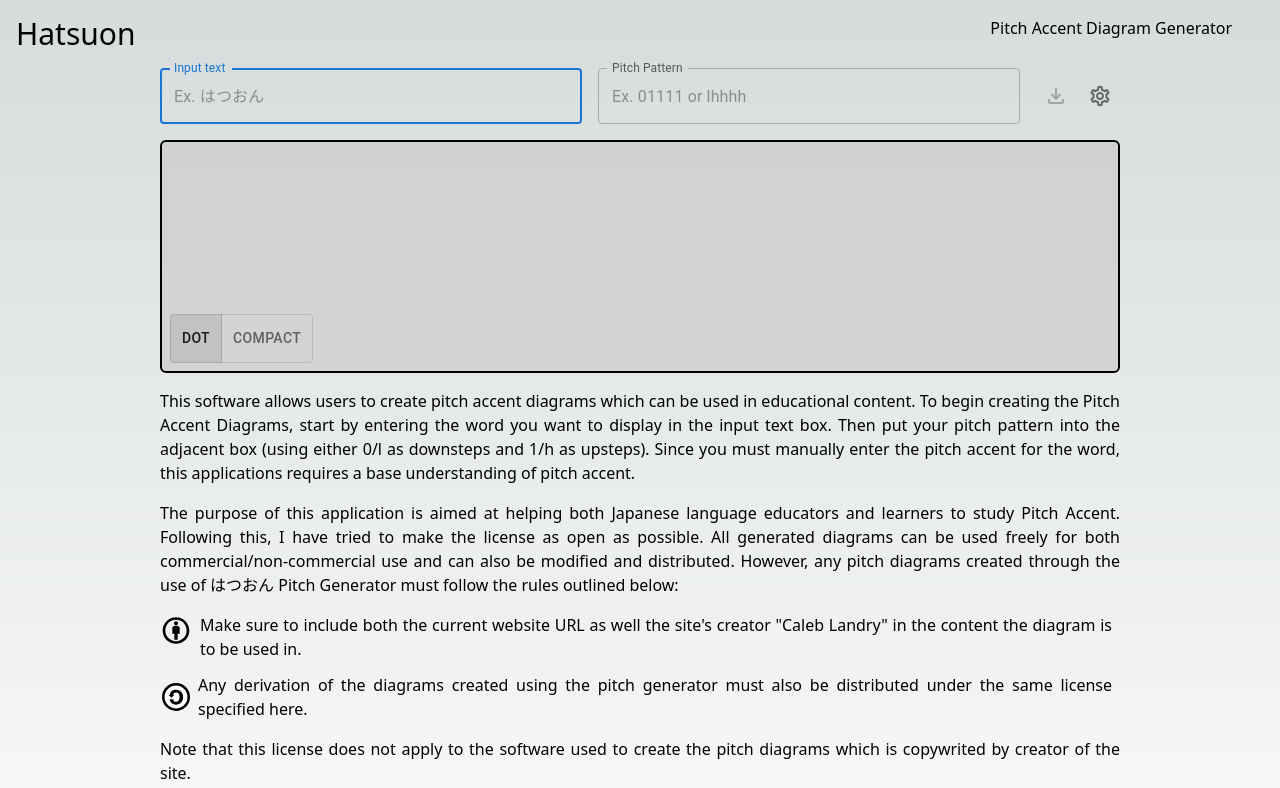
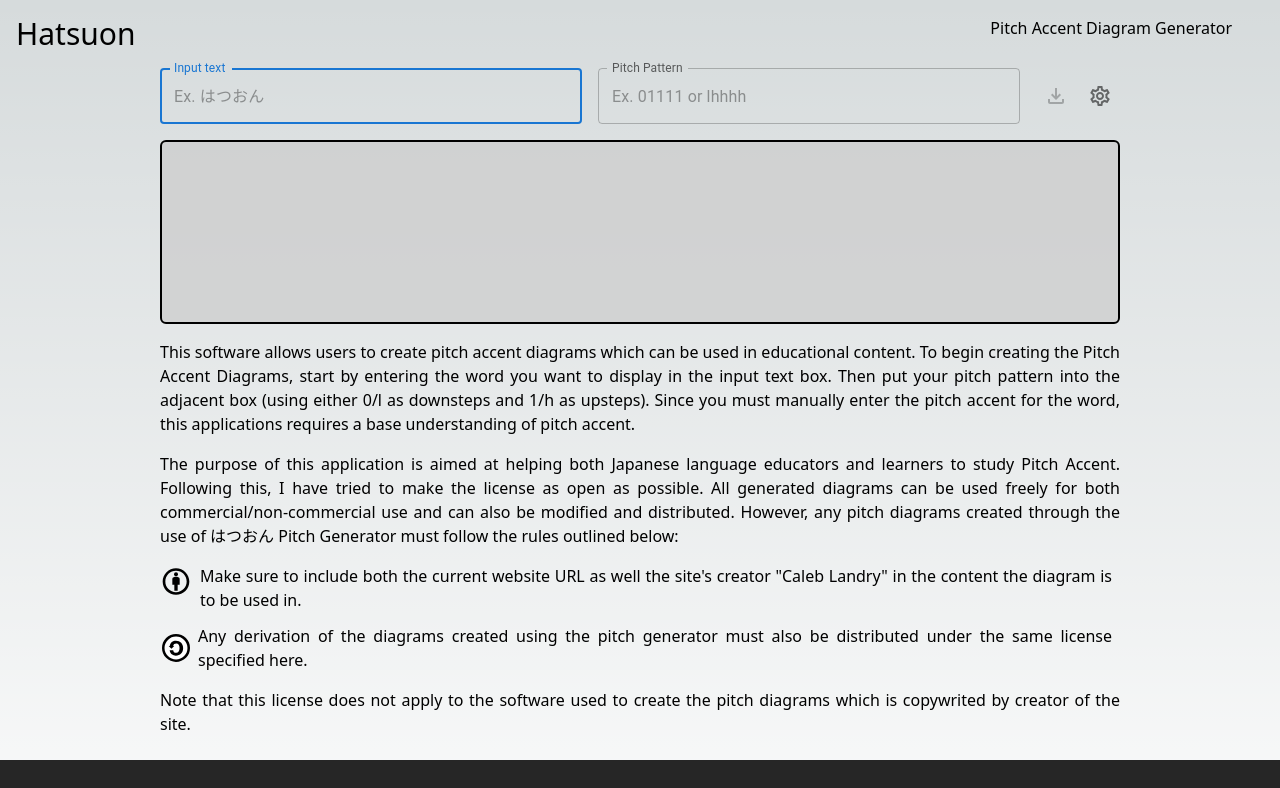
Before and after one commit to Caleblan/hatsuon_dictionary, a Next.js app: page /pitchGenerator in a window 1280 px wide. Shown: the top 788 px of the page. Built offline with nearby package versions, Linux system fonts and the light colour scheme.

Commit message:
Temporarily remove incomplete diagram switch

```diff
--- a/components/DiagramGenerator/PitchGenerator.tsx
+++ b/components/DiagramGenerator/PitchGenerator.tsx
@@ -117,7 +117,6 @@ export default function PitchGenerator(): JSX.Element {
             else {
                 throw new Error("Context is not found when downloading pitch accent diagram")
             }
-
         }
     }
 
@@ -196,18 +195,17 @@ export default function PitchGenerator(): JSX.Element {
                 {pitchDiagram}
 
                 {/* <div className="w-full flex justify-end bottom-0 left-0 "> */}
-                <Tooltip title="Diagram Type" placement="right">
+                {/* <Tooltip title="Diagram Type" placement="right">
                     <ToggleButtonGroup className="sticky z-2 bottom-2 right-2 left-2"
                         color="standard"
                         value={diagramType}
                         exclusive
                         onChange={(event: React.MouseEvent<HTMLElement>, newAlignment:string) => {setDiagramType(newAlignment)}}
                         aria-label="Platform">
-                        <ToggleButton value="Dot" /*selectedColor="#ffffff"*/>Dot</ToggleButton>
-                        <ToggleButton value="Compact" /*selectedColor="#ffffff"*/>Compact</ToggleButton>
+                        <ToggleButton value="Dot">Dot</ToggleButton>
+                        <ToggleButton value="Compact">Compact</ToggleButton>
                     </ToggleButtonGroup>
-                </Tooltip>
-                {/* </div> */}
+                </Tooltip> */}
             </div>
 
             {/* Diagram options box */}
```
